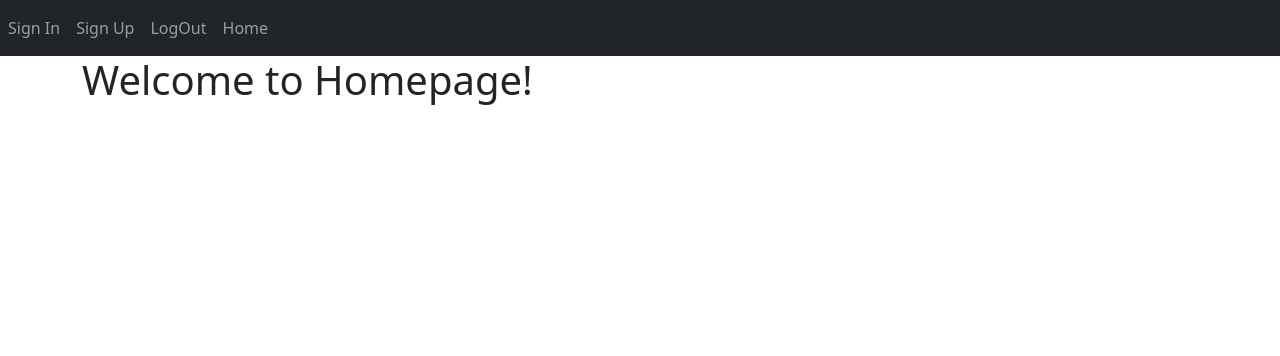
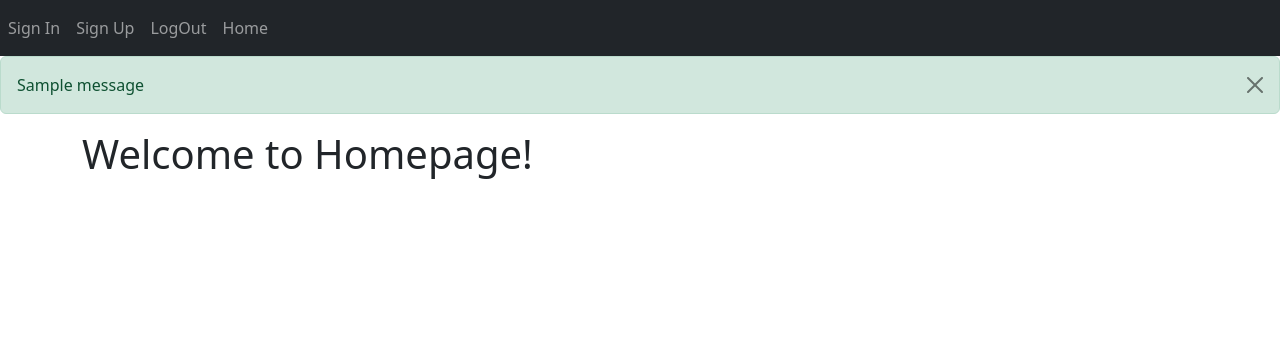
Before and after one commit to heymin2/learn-flask-diary, a Flask app: page / in a window 1280 px wide. Shown: the top 356 px of the page. Run offline with Flask 2, Linux system fonts and the light colour scheme; one stand-in notice (Sample message) is shown.

Commit message:
메세지 플래싱

```diff
--- a/diary/templates/base.html
+++ b/diary/templates/base.html
@@ -35,6 +35,28 @@
             </ul>
         </div>
     </nav>
+    <!-- ./navbar -->
+
+    <!-- Message Flashing -->
+    {% with messages = get_flashed_messages(with_categories=true) %}
+    {% if messages %}
+    {% for category, message in messages %}
+    {% if category == "error" %}
+    <!-- error 메시지 -->
+    <div class="alert alert-danger alert-dismissible fade show" role="alert">
+        {{ message }}
+        <button type="button" class="btn-close" data-bs-dismiss="alert" aria-label="Close"></button>
+    </div>
+    {% elif category == "success" %}
+    <!-- success 메시지 -->
+    <div class="alert alert-success alert-dismissible fade show" role="alert">
+        {{ message }}
+        <button type="button" class="btn-close" data-bs-dismiss="alert" aria-label="Close"></button>
+    </div>
+    {% endif %}
+    {% endfor %}
+    {% endif %}
+    {% endwith %}
 
     <!-- content -->
     <div class="container">
```
Also changed, not shown: diary/auth.py (+6 -7 lines).
